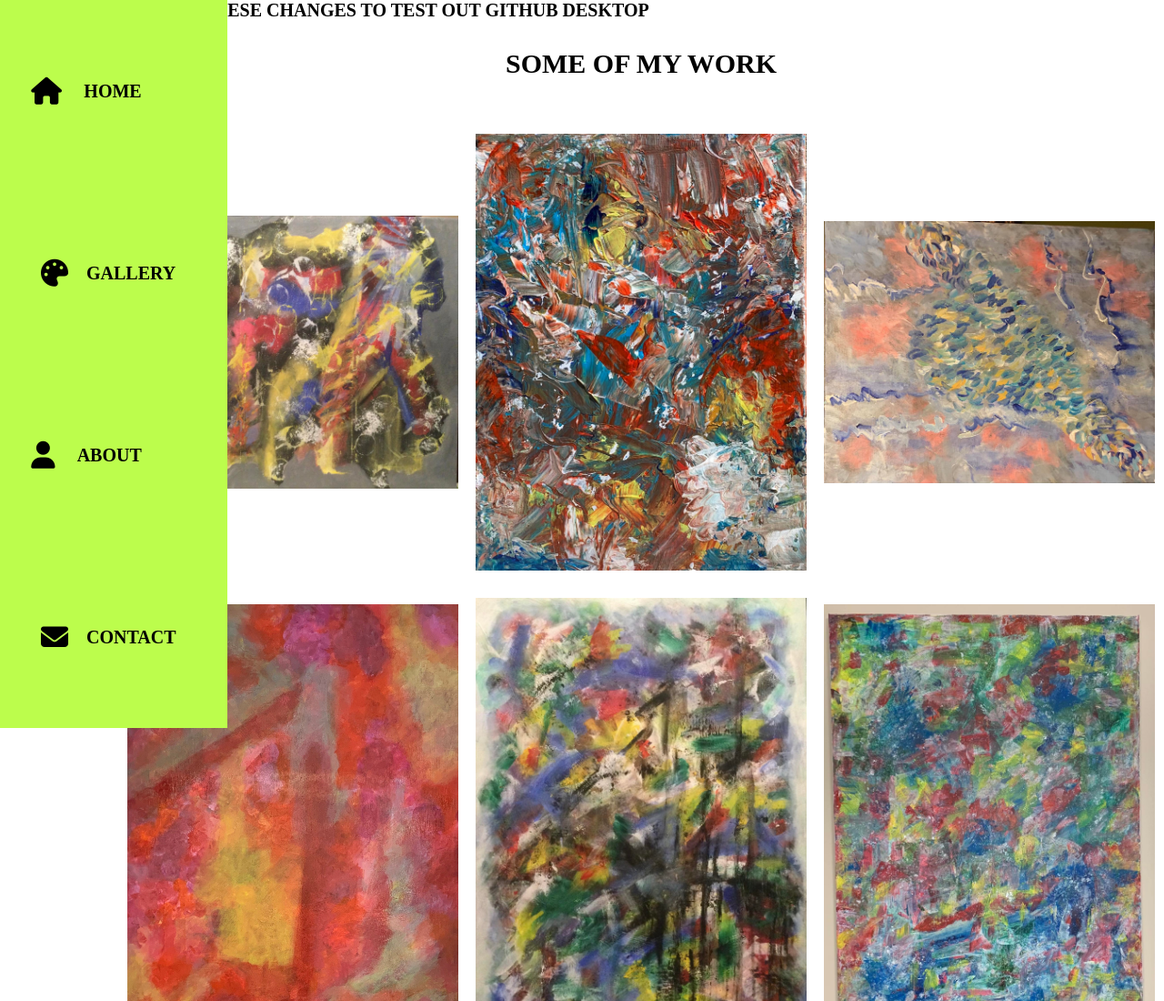
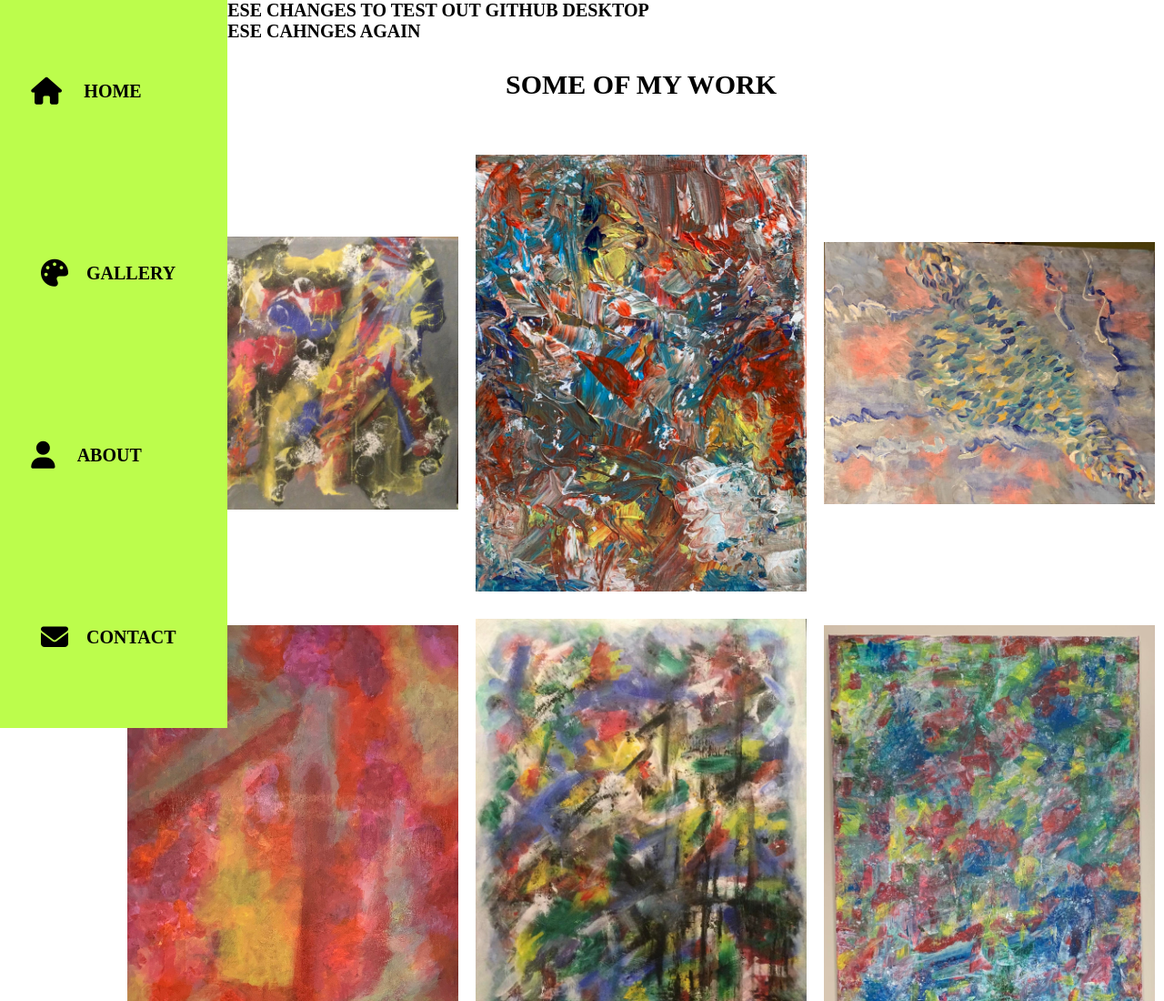
Before and after one commit to PiperRc/ArtistPortfolio, a website: page index.html in a window 1280 px wide. Shown: the top 1100 px of the page at 91% size. Drawn offline with Linux system fonts and the light colour scheme.

Commit message:
Testing out git/github desktop

```diff
--- a/index.html
+++ b/index.html
@@ -74,6 +74,7 @@
 
     <main>
 <h1>MAKING THESE CHANGES TO TEST OUT GITHUB DESKTOP</h1>
+<h1>MAKING THESE CAHNGES AGAIN </h1>
 
         <h1 class="heading">SOME OF MY WORK</h1>
 
```
